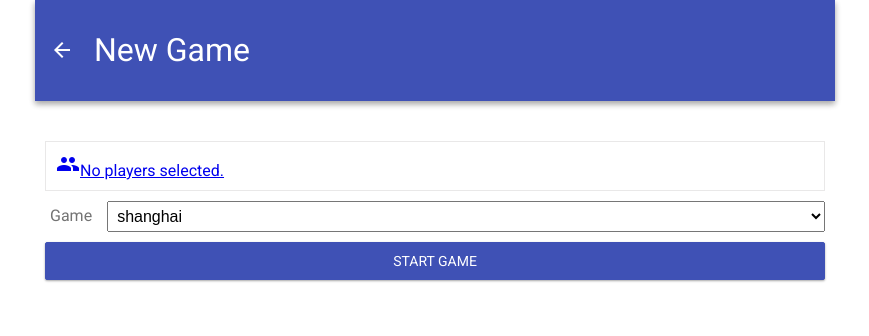
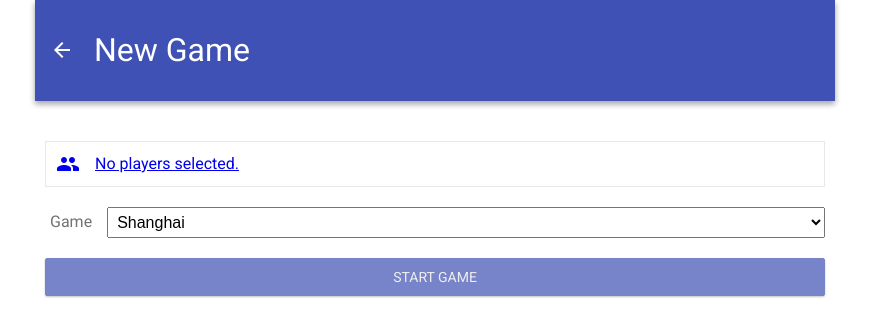
Before and after one commit to jeffroy956/Darts, a React app: page /#/new-game in a window 1280 px wide. Shown: the top 336 px of the page, without its empty margins (205-1074 px from the left). Built offline with nearby package versions, Linux system fonts and the light colour scheme.

Commit message:
style new game page

```diff
--- a/src/components/NewGame.scss
+++ b/src/components/NewGame.scss
@@ -1,14 +1,22 @@
 @import "../variables.scss";
 
 .new-game__players {
+    display: flex;
+    text-decoration: none;
     padding: $standardPadding * 2;
     border: 1px solid $primaryBorderColor;
     cursor: pointer;
+    span {
+        flex-grow: 1;
+        text-decoration: underline;
+        padding-left: 15px;
+        padding-top: 2px;
+    }
 }
 
 .form-field.form-field--game-select {
     display: flex;
-    margin: $standardPadding * 2 0;
+    margin: 20px 0;
 
     label {
         font-size: 16px;
--- a/src/components/NewGame.tsx
+++ b/src/components/NewGame.tsx
@@ -43,8 +43,7 @@ export default class NewGame extends React.Component<NewGameProps, NewGameState>
                 }
             >
                 <div>
-                    <Link to="/new-game/select-players">
-                        <div className="new-game__players">
+                    <Link to="/new-game/select-players" className="new-game__players">
                         <i className="material-icons">people</i>
                         <span>
                         {(selectedPlayers && selectedPlayers.length > 0)
@@ -52,13 +51,12 @@ export default class NewGame extends React.Component<NewGameProps, NewGameState>
                             : "No players selected."
                         }
                         </span>
-                        </div>
                     </Link>
                     <div className="form-field form-field--game-select">
                         <label>Game</label>
                         <select value={selectedGame} onChange={this.handleGameChange}>
                             {availableGames.map((ag) =>
-                                <option key={ag} value={ag}>{ag}</option>
+                                <option key={ag.value} value={ag.value}>{ag.display}</option>
                             )}
                         </select>
                     </div>
--- a/src/components/TextButton.scss
+++ b/src/components/TextButton.scss
@@ -23,6 +23,8 @@
     }
     &:disabled {
         cursor: default;
+        color: $borderGrey;
+        opacity: 0.7;
     }
 }
 
--- a/src/stores/DartGameStore.ts
+++ b/src/stores/DartGameStore.ts
@@ -11,7 +11,19 @@ import PlayerStore from "./PlayerStore";
 
 export default class DartGameStore {
     public selectedPlayers: IObservableArray<Player> = observable.array([]);
-    public availableGames: string[] = ["aroundtheclock", "cricket", "shanghai"];
+    public availableGames: any[] = [
+        {
+            value: "aroundtheclock",
+            display: "Around The Clock"
+        },
+        {
+            value: "cricket",
+            display: "Cricket"
+        },
+        {
+            value: "shanghai",
+            display: "Shanghai"
+        }];
     public gameState: GameState;
     public dartScoring: DartScoring;
 
```
Lines whose indentation alone changed are shown as unchanged.
